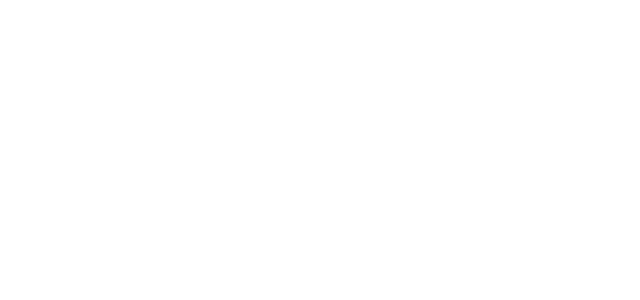
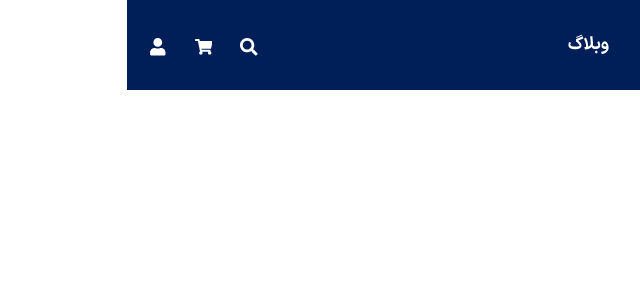
Before and after one commit to mohammadmehdidalvandii/bookBar-store, a React (Vite) app: page / in a window 1280 px wide. Shown: the top 300 px of the page, without its empty margins (640-1280 px from the left). Built offline with nearby package versions, Linux system fonts and the light colour scheme.

Commit message:
created navbar

```diff
--- a/src/App.tsx
+++ b/src/App.tsx
@@ -1,11 +1,13 @@
 import React from 'react';
 import routes from './routes';
 import { useRoutes } from 'react-router-dom';
+import Navbar from './components/modules/Navbar/Navbar';
 
 function App():React.ReactElement {
   const router = useRoutes(routes)
   return (
       <>
+      <Navbar/>
         {router}
       </>
   )
--- /dev/null
+++ b/src/components/modules/Navbar/Navbar.css
@@ -0,0 +1,57 @@
+.navBar{
+    display: block;
+    width: 100%;
+    padding-block: 1rem ;
+    background-color: var(--primary);
+}
+.navBar_wrapper{
+    display: flex;
+    width: 100%;
+    align-items: center;
+    justify-content: space-between;
+}
+.navbar_logo{
+    display: block;
+}
+.navbar_logo_img{
+    /* width: 100%; */
+}
+.navbar_items{
+    display: flex;
+    align-items: center;
+    padding-top: 1rem;
+    list-style: none;
+}
+.navbar_item{
+    display: block;
+    margin: 0 1.5rem;
+}
+.navbar_item_link{
+    display: block;
+    width: 100%;
+    text-decoration: none;
+    font-family: var(--bold);
+    font-size: 1.1rem;
+    color: var(--white);
+    transition: all 0.4s linear;
+    &:hover{
+        color: var(--background);
+    }
+}
+.navbar_menu{
+    display: flex;
+    justify-content: center;
+    gap: 1rem;
+}
+.navbar_menu_btn{
+    display: block;
+    outline: none;
+    border: none;
+    background-color: unset;
+    color: var(--white);
+    font-size: 1.1rem;
+    transition: all 0.4s linear;
+    &:hover{
+        color: var(--background);
+    }
+}
--- /dev/null
+++ b/src/components/modules/Navbar/Navbar.tsx
@@ -0,0 +1,39 @@
+import React from 'react';
+import './Navbar.css'
+import { Link } from 'react-router-dom'
+import { FaSearch, FaShoppingCart, FaUser } from 'react-icons/fa';
+
+const Navbar :React.FC=()=>{
+  return (
+    <section className="navBar">
+        <div className="containers">
+            <div className="navBar_wrapper">
+                <Link to='/' className='navbar_logo'>
+                    <img src="/assets/images/logo.svg" alt="logo" className="navbar_logo_img" />
+                </Link>
+                <ul className="navbar_items">
+                    <li className="navbar_item">
+                        <Link to='' className='navbar_item_link'>خانه</Link>
+                    </li>
+                    <li className="navbar_item">
+                        <Link to='' className='navbar_item_link'>فروشگاه</Link>
+                    </li>
+                    <li className="navbar_item">
+                        <Link to='' className='navbar_item_link'>نویسندگان</Link>
+                    </li>
+                    <li className="navbar_item">
+                        <Link to='' className='navbar_item_link'>وبلاگ</Link>
+                    </li>
+                </ul>
+                <div className="navbar_menu">
+                        <button className="navbar_menu_btn"><FaSearch/></button>
+                        <button className="navbar_menu_btn"><FaShoppingCart/></button>
+                        <button className="navbar_menu_btn"><FaUser/></button>
+                </div>
+            </div>
+        </div>
+    </section>
+  )
+}
+
+export default Navbar
```
Also changed, not shown: public/assets/images/logo.svg (added).
